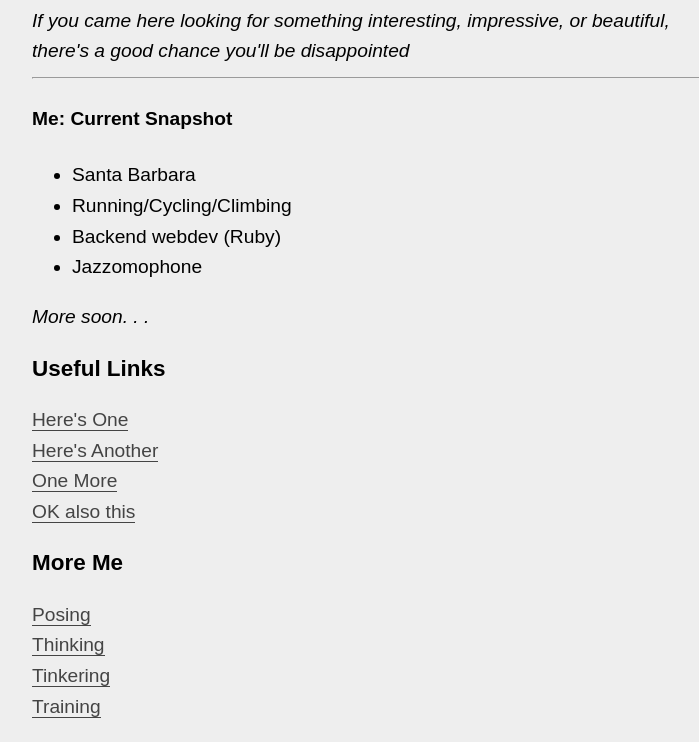
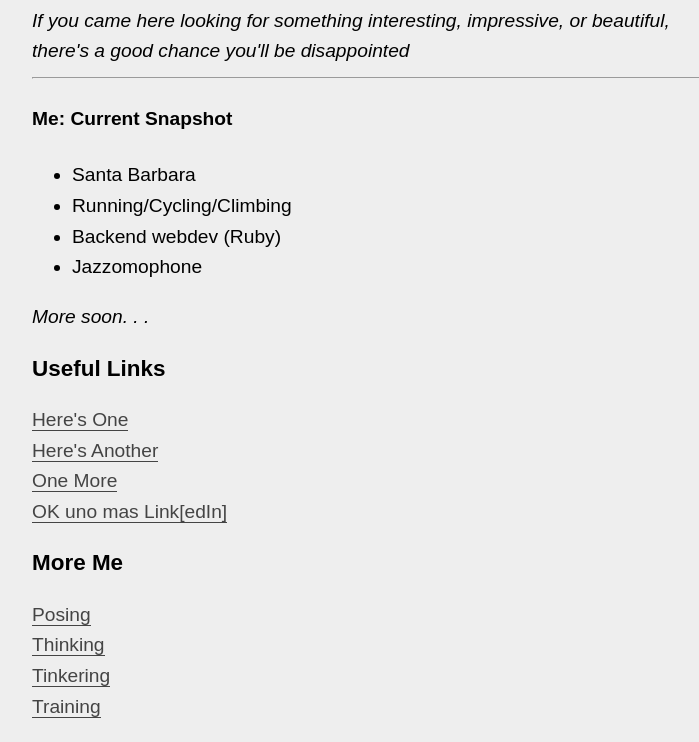
Before and after one commit to wcpines/wcpines.github.io, a plain HTML site: page index.html in a window 1280 px wide. Shown: the part 92-834 px from the top of the page, without its empty margins (224-923 px from the left). Drawn offline with Linux system fonts and the light colour scheme.

Commit message:
fix: hint at linked in

```diff
--- a/index.html
+++ b/index.html
@@ -71,7 +71,7 @@
         href="https://journalistsresource.org/wp-content/uploads/2015/10/Chain-link.jpg"
         >One More</a
       ><br />
-      <a href="http://linkedin.com/in/wcpines">OK also this</a><br />
+      <a href="http://linkedin.com/in/wcpines">OK uno mas Link[edIn]</a><br />
     </p>
 
     <h3>More Me</h3>
```
